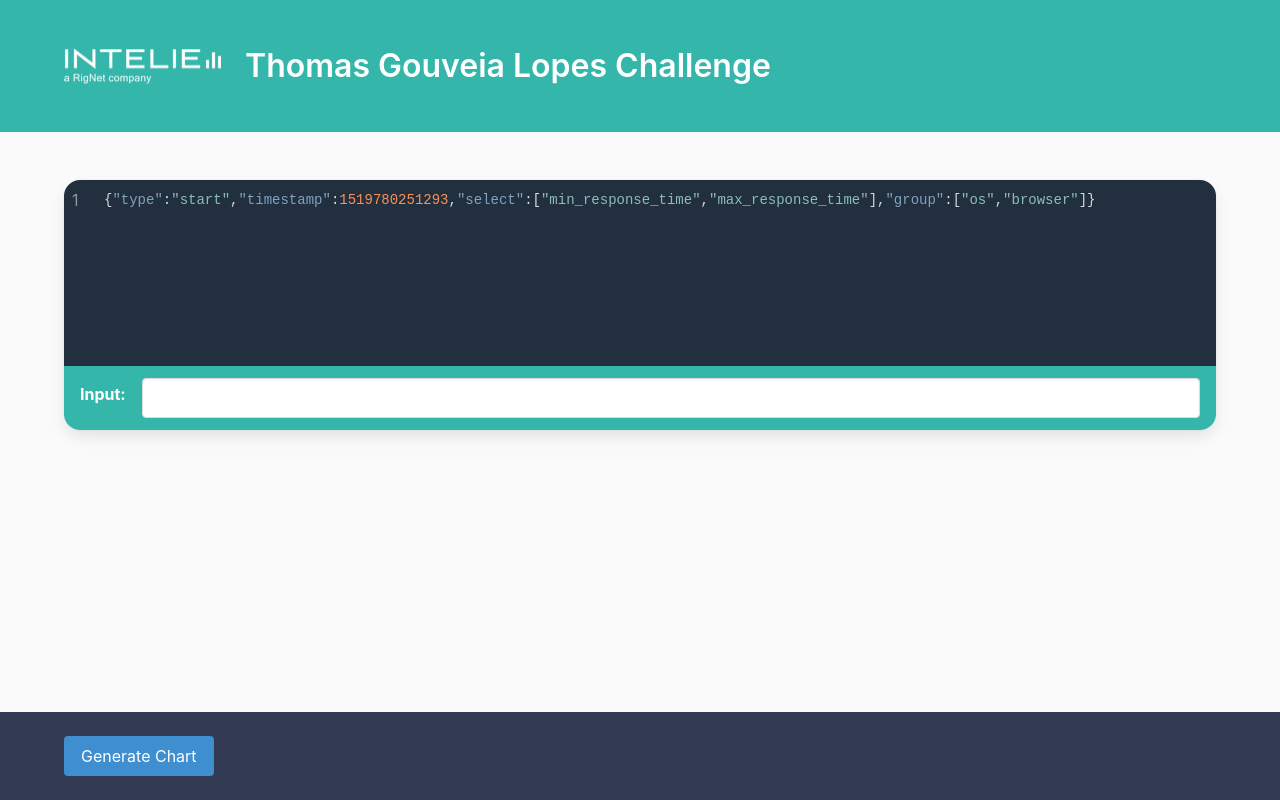
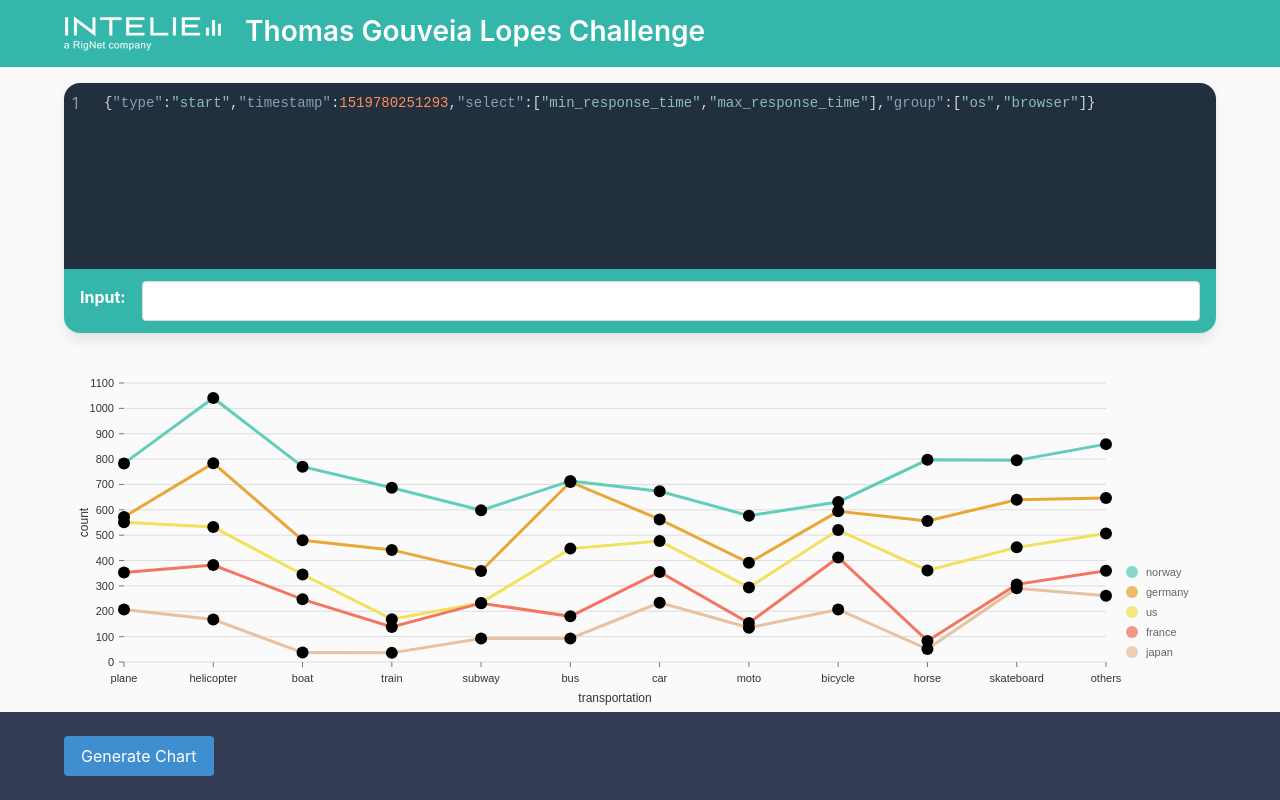
Before and after one commit to TGlide/chart-plot-ts, a React (Create React App) app: page / in a window 1280 px wide. Built offline with nearby package versions, Linux system fonts and the light colour scheme.

Commit message:
add basic chart

```diff
--- a/package.json
+++ b/package.json
@@ -3,6 +3,7 @@
   "version": "0.1.0",
   "private": true,
   "dependencies": {
+    "@nivo/line": "^0.62.0",
     "@testing-library/jest-dom": "^4.2.4",
     "@testing-library/react": "^9.3.2",
     "@testing-library/user-event": "^7.1.2",
--- a/src/App.tsx
+++ b/src/App.tsx
@@ -1,6 +1,7 @@
 import { Resizable } from "re-resizable";
 import React, { ChangeEvent, useState } from "react";
 import EventsList from "./components/EventsList";
+import EventsChart from "./components/EventsChart";
 import { isJsonString } from "./helpers/json";
 import "./styles/app.scss";
 
@@ -43,7 +44,7 @@
         </div>
       </div>
 
-      <section className="section chart-input">
+      <section className="section" id="event-input">
         <div className="container">
           <Resizable
             className="card chart-input-box"
@@ -71,6 +72,14 @@
         </div>
       </section>
 
+      <section className="section" id="events-chart">
+        <div className="container">
+          <div className="chart-container">
+            <EventsChart />
+          </div>
+        </div>
+      </section>
+
       <div className="footer">
         <div className="container">
           <button className="button is-info">Generate Chart</button>
--- /dev/null
+++ b/src/components/EventsChart/index.tsx
@@ -0,0 +1,353 @@
+import React from "react";
+import { ResponsiveLine } from "@nivo/line";
+// make sure parent container have a defined height when using
+// responsive component, otherwise height will be 0 and
+// no chart will be rendered.
+// website examples showcase many properties,
+// you'll often use just a few of them.
+export default () => {
+  const data = [
+    {
+      id: "japan",
+      color: "hsl(178, 70%, 50%)",
+      data: [
+        {
+          x: "plane",
+          y: 207,
+        },
+        {
+          x: "helicopter",
+          y: 168,
+        },
+        {
+          x: "boat",
+          y: 37,
+        },
+        {
+          x: "train",
+          y: 36,
+        },
+        {
+          x: "subway",
+          y: 93,
+        },
+        {
+          x: "bus",
+          y: 93,
+        },
+        {
+          x: "car",
+          y: 234,
+        },
+        {
+          x: "moto",
+          y: 135,
+        },
+        {
+          x: "bicycle",
+          y: 207,
+        },
+        {
+          x: "horse",
+          y: 51,
+        },
+        {
+          x: "skateboard",
+          y: 291,
+        },
+        {
+          x: "others",
+          y: 261,
+        },
+      ],
+    },
+    {
+      id: "france",
+      color: "hsl(330, 70%, 50%)",
+      data: [
+        {
+          x: "plane",
+          y: 146,
+        },
+        {
+          x: "helicopter",
+          y: 214,
+        },
+        {
+          x: "boat",
+          y: 210,
+        },
+        {
+          x: "train",
+          y: 102,
+        },
+        {
+          x: "subway",
+          y: 139,
+        },
+        {
+          x: "bus",
+          y: 87,
+        },
+        {
+          x: "car",
+          y: 121,
+        },
+        {
+          x: "moto",
+          y: 19,
+        },
+        {
+          x: "bicycle",
+          y: 205,
+        },
+        {
+          x: "horse",
+          y: 32,
+        },
+        {
+          x: "skateboard",
+          y: 15,
+        },
+        {
+          x: "others",
+          y: 99,
+        },
+      ],
+    },
+    {
+      id: "us",
+      color: "hsl(117, 70%, 50%)",
+      data: [
+        {
+          x: "plane",
+          y: 198,
+        },
+        {
+          x: "helicopter",
+          y: 150,
+        },
+        {
+          x: "boat",
+          y: 98,
+        },
+        {
+          x: "train",
+          y: 31,
+        },
+        {
+          x: "subway",
+          y: 1,
+        },
+        {
+          x: "bus",
+          y: 267,
+        },
+        {
+          x: "car",
+          y: 122,
+        },
+        {
+          x: "moto",
+          y: 140,
+        },
+        {
+          x: "bicycle",
+          y: 108,
+        },
+        {
+          x: "horse",
+          y: 278,
+        },
+        {
+          x: "skateboard",
+          y: 146,
+        },
+        {
+          x: "others",
+          y: 147,
+        },
+      ],
+    },
+    {
+      id: "germany",
+      color: "hsl(97, 70%, 50%)",
+      data: [
+        {
+          x: "plane",
+          y: 21,
+        },
+        {
+          x: "helicopter",
+          y: 252,
+        },
+        {
+          x: "boat",
+          y: 135,
+        },
+        {
+          x: "train",
+          y: 273,
+        },
+        {
+          x: "subway",
+          y: 126,
+        },
+        {
+          x: "bus",
+          y: 263,
+        },
+        {
+          x: "car",
+          y: 85,
+        },
+        {
+          x: "moto",
+          y: 97,
+        },
+        {
+          x: "bicycle",
+          y: 74,
+        },
+        {
+          x: "horse",
+          y: 195,
+        },
+        {
+          x: "skateboard",
+          y: 188,
+        },
+        {
+          x: "others",
+          y: 140,
+        },
+      ],
+    },
+    {
+      id: "norway",
+      color: "hsl(141, 70%, 50%)",
+      data: [
+        {
+          x: "plane",
+          y: 211,
+        },
+        {
+          x: "helicopter",
+          y: 257,
+        },
+        {
+          x: "boat",
+          y: 290,
+        },
+        {
+          x: "train",
+          y: 245,
+        },
+        {
+          x: "subway",
+          y: 239,
+        },
+        {
+          x: "bus",
+          y: 4,
+        },
+        {
+          x: "car",
+          y: 111,
+        },
+        {
+          x: "moto",
+          y: 186,
+        },
+        {
+          x: "bicycle",
+          y: 37,
+        },
+        {
+          x: "horse",
+          y: 241,
+        },
+        {
+          x: "skateboard",
+          y: 155,
+        },
+        {
+          x: "others",
+          y: 212,
+        },
+      ],
+    },
+  ];
+
+  return (
+    <ResponsiveLine
+      data={data}
+      margin={{ top: 50, right: 110, bottom: 50, left: 60 }}
+      xScale={{ type: "point" }}
+      yScale={{
+        type: "linear",
+        min: "auto",
+        max: "auto",
+        stacked: true,
+        reverse: false,
+      }}
+      axisTop={null}
+      axisRight={null}
+      axisBottom={{
+        orient: "bottom",
+        tickSize: 5,
+        tickPadding: 5,
+        tickRotation: 0,
+        legend: "transportation",
+        legendOffset: 36,
+        legendPosition: "middle",
+      }}
+      axisLeft={{
+        orient: "left",
+        tickSize: 5,
+        tickPadding: 5,
+        tickRotation: 0,
+        legend: "count",
+        legendOffset: -40,
+        legendPosition: "middle",
+      }}
+      enableGridX={false}
+      colors={{ scheme: "nivo" }}
+      lineWidth={3}
+      pointSize={12}
+      pointColor={{ from: "color", modifiers: [] }}
+      pointBorderWidth={2}
+      pointBorderColor={{ from: "serieColor", modifiers: [] }}
+      pointLabel="y"
+      pointLabelYOffset={-12}
+      areaOpacity={0.05}
+      useMesh={true}
+      legends={[
+        {
+          anchor: "bottom-right",
+          direction: "column",
+          justify: false,
+          translateX: 100,
+          translateY: 0,
+          itemsSpacing: 0,
+          itemDirection: "left-to-right",
+          itemWidth: 80,
+          itemHeight: 20,
+          itemOpacity: 0.75,
+          symbolSize: 12,
+          symbolShape: "circle",
+          symbolBorderColor: "rgba(0, 0, 0, .5)",
+          effects: [
+            {
+              on: "hover",
+              style: {
+                itemBackground: "rgba(0, 0, 0, .03)",
+                itemOpacity: 1,
+              },
+            },
+          ],
+        },
+      ]}
+    />
+  );
+};
--- a/src/styles/app.scss
+++ b/src/styles/app.scss
@@ -1,15 +1,33 @@
 @import "./config.scss";
 
 .App {
+  height: 100vh;
+  max-height: 100vh;
+
+  display: flex;
+  flex-direction: column;
+
+  .section {
+    padding: 0;
+  }
+
   .hero {
+    .hero-body {
+      padding: 1rem;
+    }
+
     .header {
       display: flex;
 
       .title {
         margin-left: 1.5rem;
+        font-size: 1.75rem;
       }
     }
   }
+
+  #event-input {
+    padding: 1rem 0 0;
 
     .chart-input-box {
       border-radius: 1rem;
@@ -39,14 +57,31 @@
         }
       }
     }
+  }
+
+  #events-chart {
+    flex-grow: 1;
+    z-index: 0;
+
+    .container {
+      height: 100%;
+      position: relative;
+
+      .chart-container {
+        position: absolute;
+        left: 0;
+        height: 100%;
+        flex-grow: 1;
+        width: 100%;
+      }
+    }
+  }
 
   .footer {
-    position: fixed;
-    left: 0;
-    bottom: 0;
-
     background-color: $secondary;
     width: 100%;
     padding: 1.5rem;
+
+    z-index: 1;
   }
 }
```
Also changed, not shown: 1 other file (tests, documents, lock files or other folders). Lines whose indentation alone changed are shown as unchanged.
